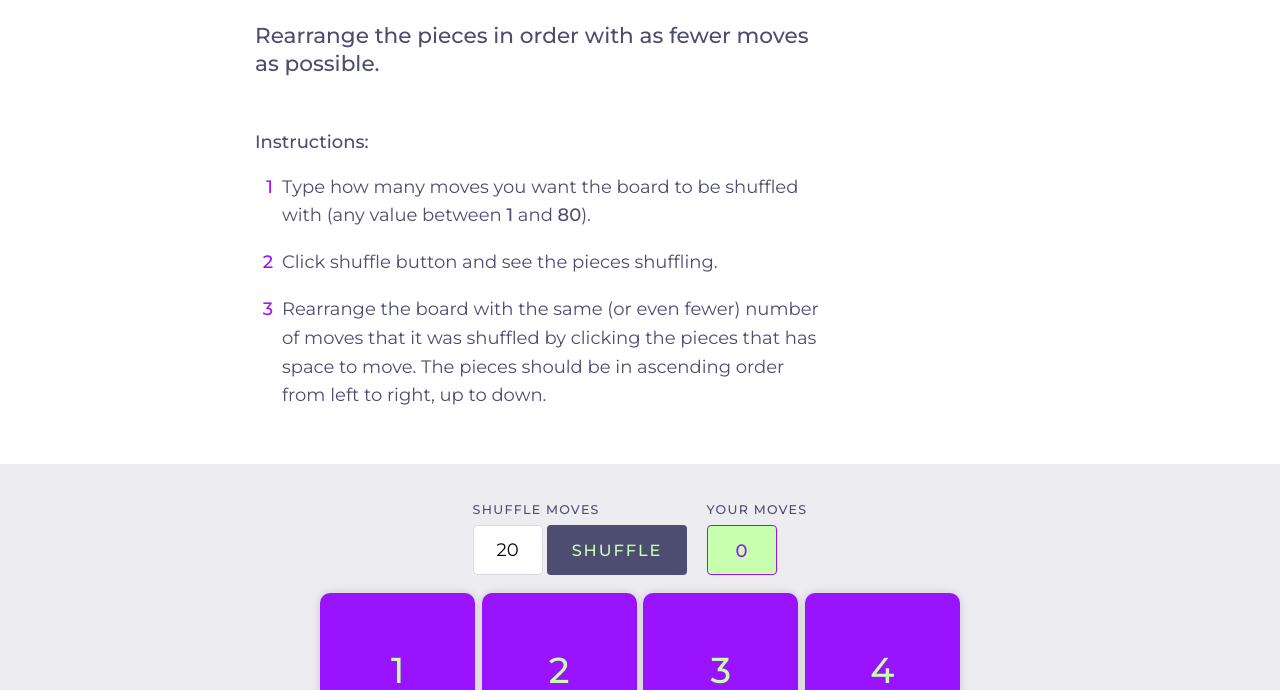
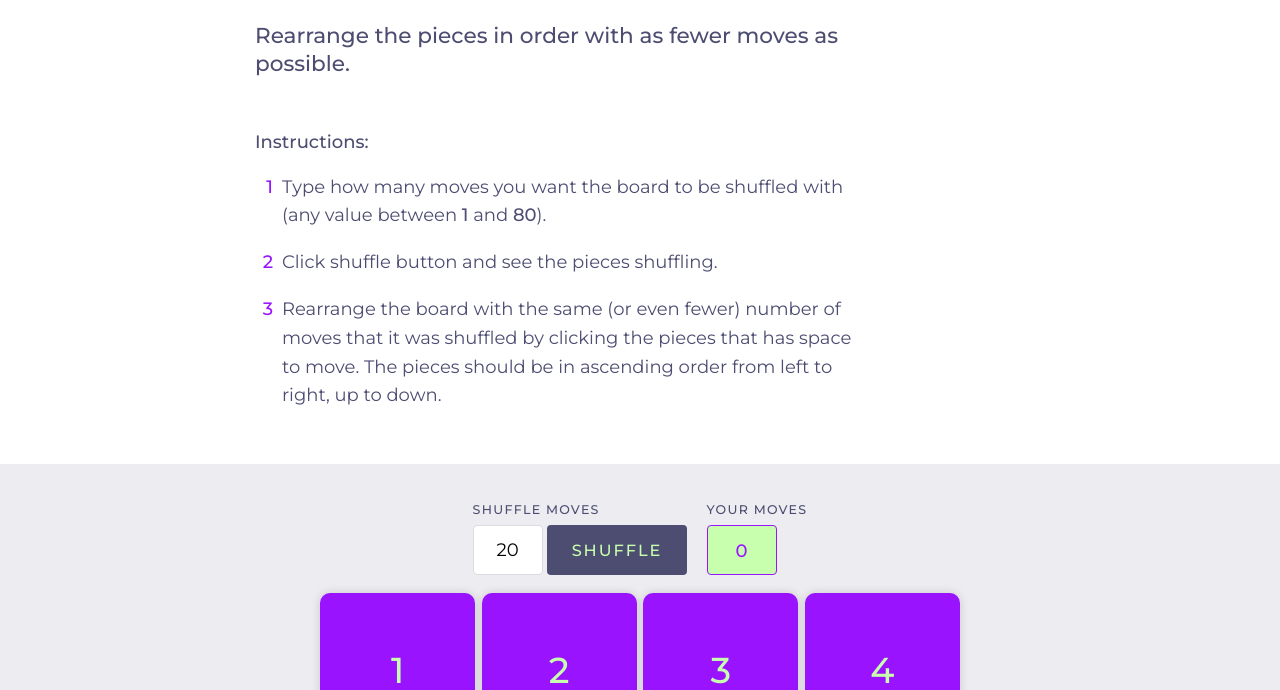
Before and after one commit to Manussakis/fifteen-puzzle-game, a website built with webpack: page src/index.html in a window 1280 px wide. Shown: the part 110-800 px from the top of the page. Built offline with nearby package versions, Linux system fonts and the light colour scheme.

Commit message:
Broaden wrapper element

```diff
--- a/src/scss/style.scss
+++ b/src/scss/style.scss
@@ -109,7 +109,7 @@ input[type=number]::-webkit-outer-spin-button {
 }
 
 .wrapper {
-  max-width: 32rem;
+  max-width: 34rem;
 }
 
 .field {
```
